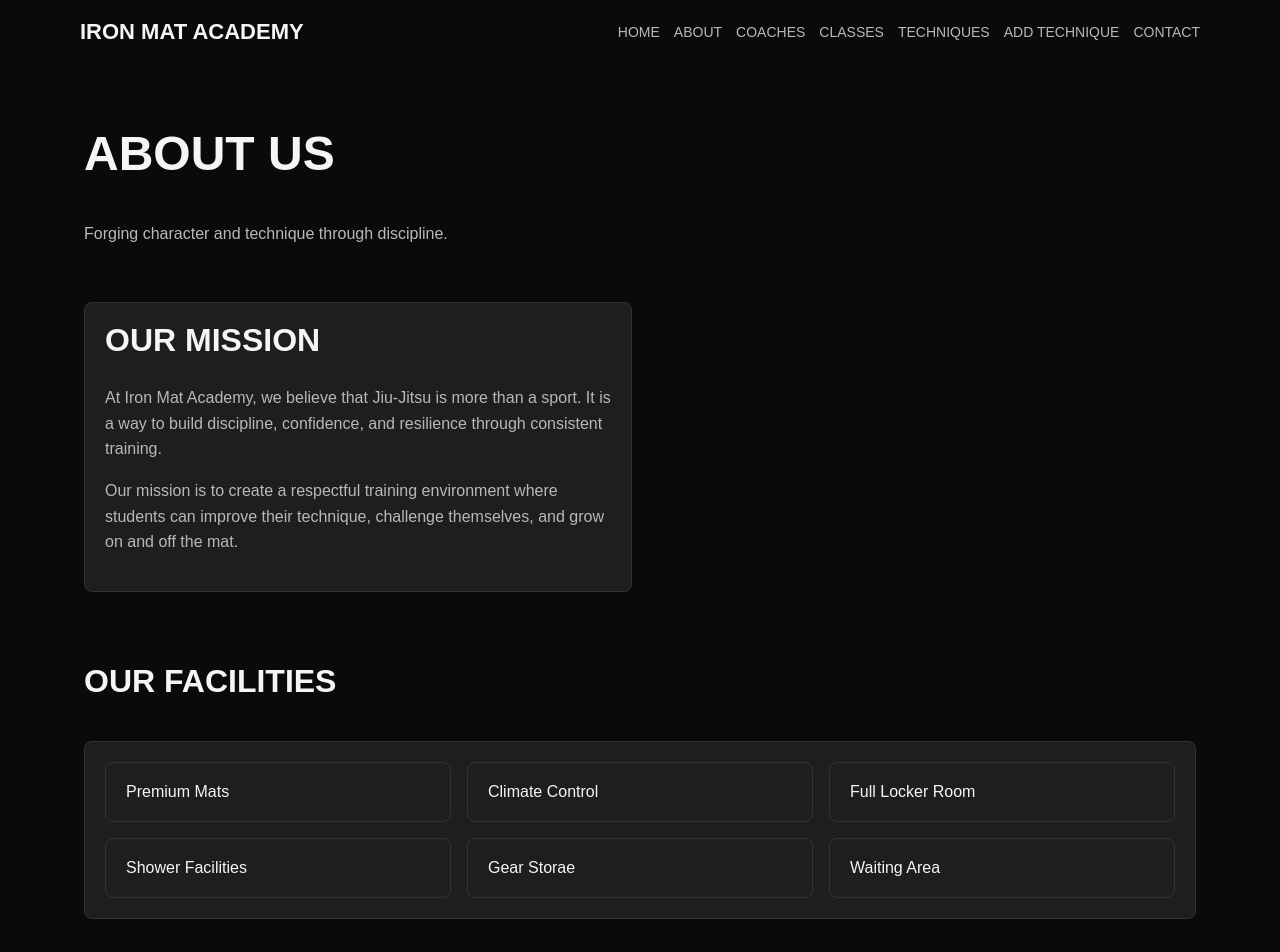
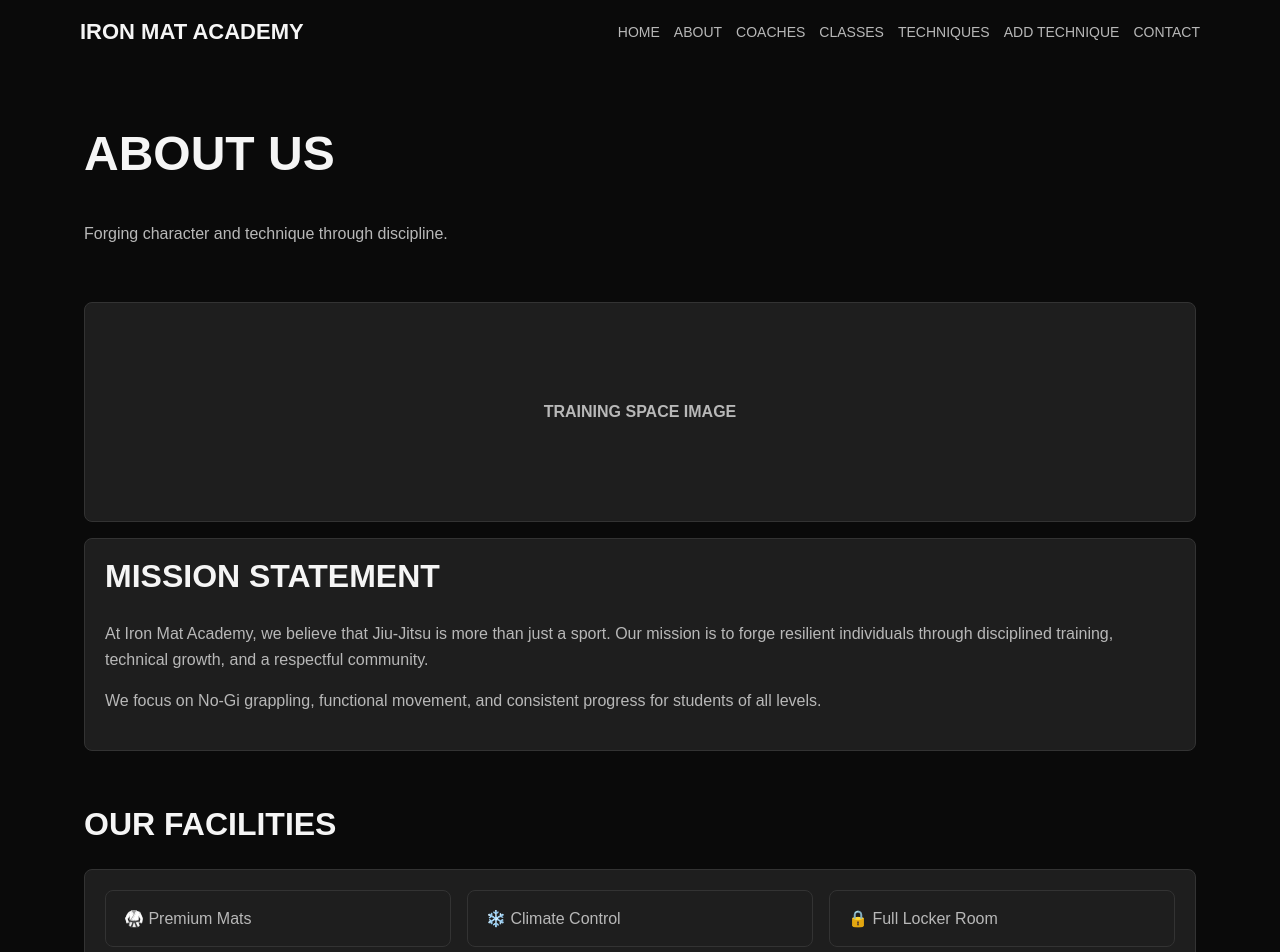
Before and after one commit to YenaKC/iron-mat-academy-client, a React (Vite) app: page /about in a window 1280 px wide. Shown: the top 952 px of the page. Built offline with nearby package versions, Linux system fonts and the light colour scheme.

Commit message:
modify styling about

```diff
--- a/src/App.css
+++ b/src/App.css
@@ -188,12 +188,24 @@ form {
   margin: 0 auto;
 }
 
-/* ================= COACHES ================== */
+/* ================= ABOUT ================== */
 
-.about-mission,
-.about-facilities {
+.about.hero {
   display: grid;
-  gap: 16px;
+  gap: 24px;
+}
+
+.about-image-placeholder {
+  min-height: 220px;
+  background-color: var(--card-bg);
+  border: 1px solid var(--card-border);
+  border-radius: 8px;
+  display: flex;
+  align-items: center;
+  justify-content: center;
+  color: var(--text-muted);
+  font-weight: 700;
+  text-transform: uppercase;
 }
 
 .facility-list {
@@ -205,7 +217,8 @@ form {
   background-color: var(--card-bg);
   border: 1px solid var(--card-border);
   border-radius: 8px;
-  padding: 20px;
+  padding: 18px;
+  color: var(--text-muted);
 }
 
 
@@ -434,8 +447,9 @@ form {
   }
 
   /*  ABOUT  */
-  .about-mission {
+  .about-hero {
     grid-template-columns: 1fr 1fr;
+    align-items: center;
   }
 
   .facility-list {
--- a/src/pages/AboutPage.jsx
+++ b/src/pages/AboutPage.jsx
@@ -6,28 +6,35 @@ function AboutPage() {
                 <p>Forging character and technique through discipline.</p>
             </section>
 
-            <section className="about-mission">
+            <section className="about-hero">
+                <div className="about-image-placeholder">
+                    TRAINING SPACE IMAGE
+                </div>
+
                 <div>
-                    <h2>OUR MISSION</h2>
+                    <h2>MISSION STATEMENT</h2>
                     <p>
-                        At Iron Mat Academy, we believe that Jiu-Jitsu is more than a sport. It is a way to build discipline, confidence, and resilience through consistent training.
+                        At Iron Mat Academy, we believe that Jiu-Jitsu is more than just a sport.
+                        Our mission is to forge resilient individuals through disciplined training,
+                        technical growth, and a respectful community.
                     </p>
                     <p>
-                        Our mission is to create a respectful training environment where students can improve their technique, challenge themselves, and grow on and off the mat.
+                        We focus on No-Gi grappling, functional movement, and consistent progress
+                        for students of all levels.
                     </p>
                 </div>
             </section>
 
-            <section className="about-facilities">
+            <section>
                 <h2>OUR FACILITIES</h2>
 
                 <div className="facility-list">
-                    <div className="facility-item">Premium Mats</div>
-                    <div className="facility-item">Climate Control</div>
-                    <div className="facility-item">Full Locker Room</div>
-                    <div className="facility-item">Shower Facilities</div>
-                    <div className="facility-item">Gear Storae</div>
-                    <div className="facility-item">Waiting Area</div>
+                    <div className="facility-item">🥋 Premium Mats</div>
+                    <div className="facility-item">❄️ Climate Control</div>
+                    <div className="facility-item">🔒 Full Locker Room</div>
+                    <div className="facility-item">🚿 Shower Facilities</div>
+                    <div className="facility-item">🎒 Gear Storae</div>
+                    <div className="facility-item">🪑 Waiting Area</div>
                 </div>
             </section>
         </main>
```
